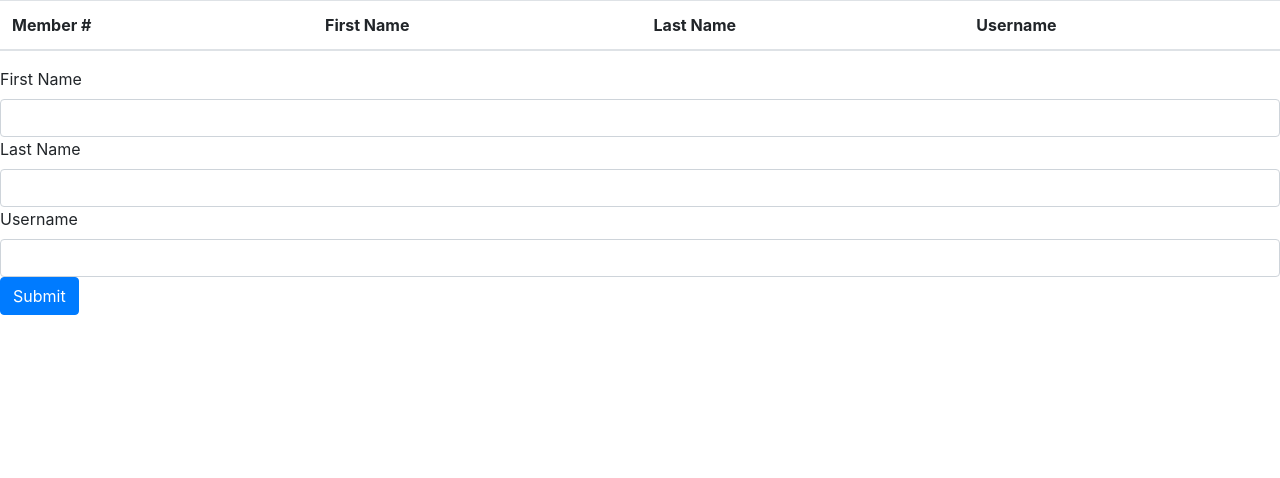
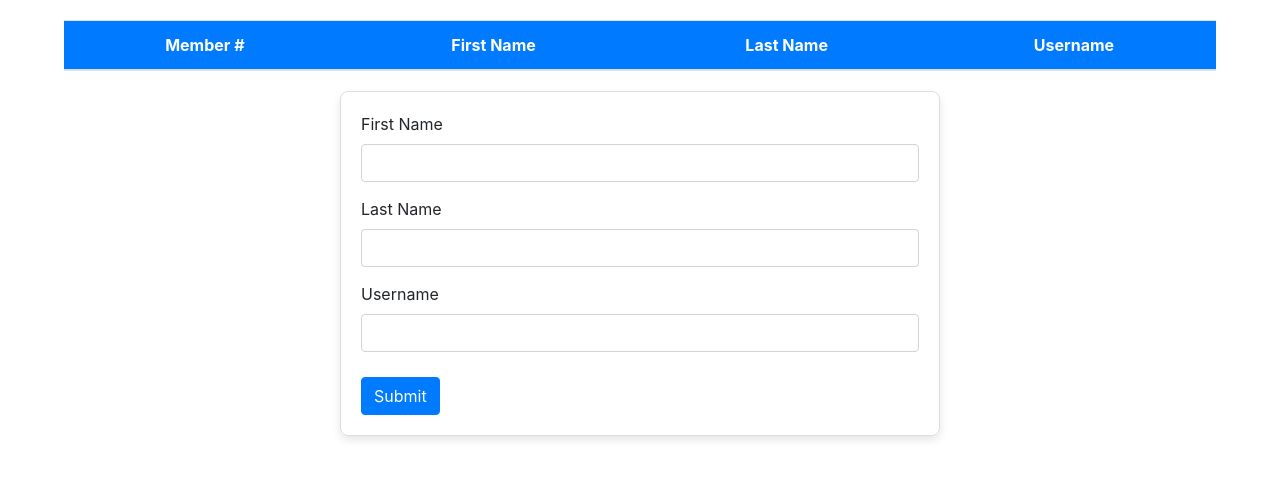
Before and after one commit to shylohric/bootstrap_table, a website: page index.html in a window 1280 px wide. Drawn offline with nearby package versions, Linux system fonts and the light colour scheme.

Commit message:
fixed link to styles

```diff
--- a/index.html
+++ b/index.html
@@ -5,7 +5,7 @@
     <meta name="viewport" content="width=device-width, initial-scale=1.0">
     <title>bootstrap table</title>
     <link rel="stylesheet" href="https://cdn.jsdelivr.net/npm/bootstrap@4.3.1/dist/css/bootstrap.min.css" integrity="sha384-ggOyR0iXCbMQv3Xipma34MD+dH/1fQ784/j6cY/iJTQUOhcWr7x9JvoRxT2MZw1T" crossorigin="anonymous">
-    <link rel="stylesheet" href="styles.cssnpm">
+    <link rel="stylesheet" href="styles.css">
 </head>
  <!--bootstrap table-->
 <body>
```
